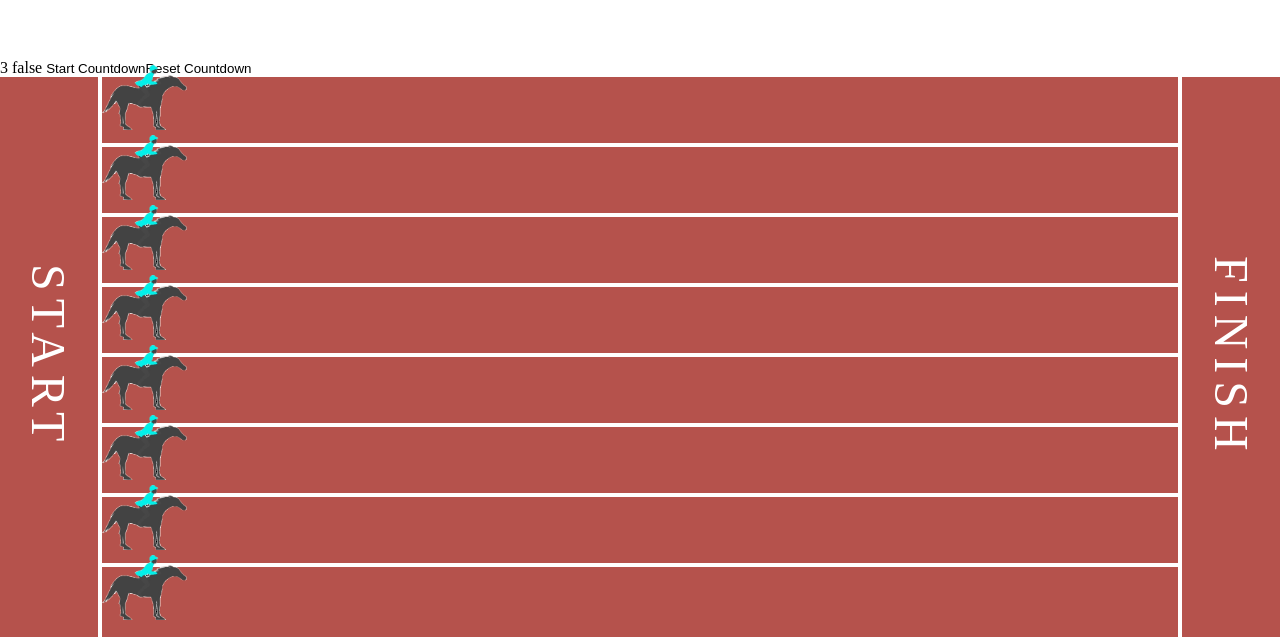
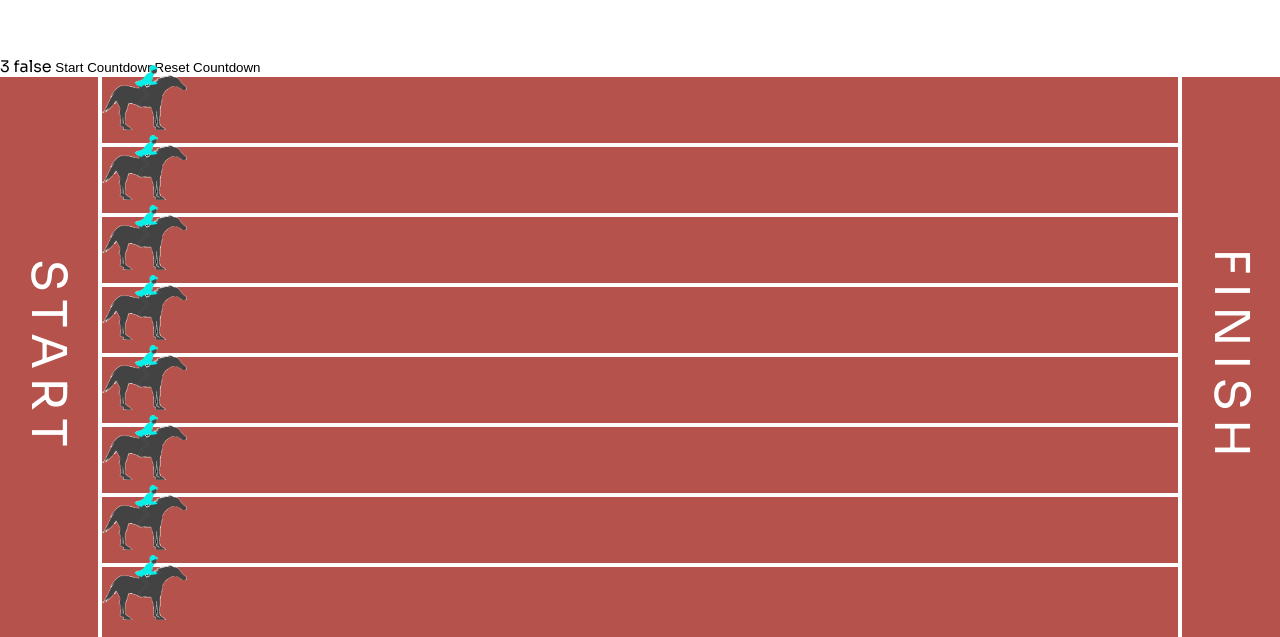
Before and after one commit to trombonist76/protein-bootcamp-horseracing-app, a Vue app: page / in a window 1280 px wide. Shown: the part 163-800 px from the top of the page. Built offline with nearby package versions, Linux system fonts and the light colour scheme.

Commit message:
[Update] Changed font family

```diff
--- a/src/assets/scss/main.scss
+++ b/src/assets/scss/main.scss
@@ -1,5 +1,8 @@
+@import url('https://fonts.googleapis.com/css2?family=Sora:wght@300;400;500;600;700&display=swap');
+
 html, body, #app{
   height: 100%;
+  font-family: 'Sora', sans-serif;
 }
 
 *{
```
